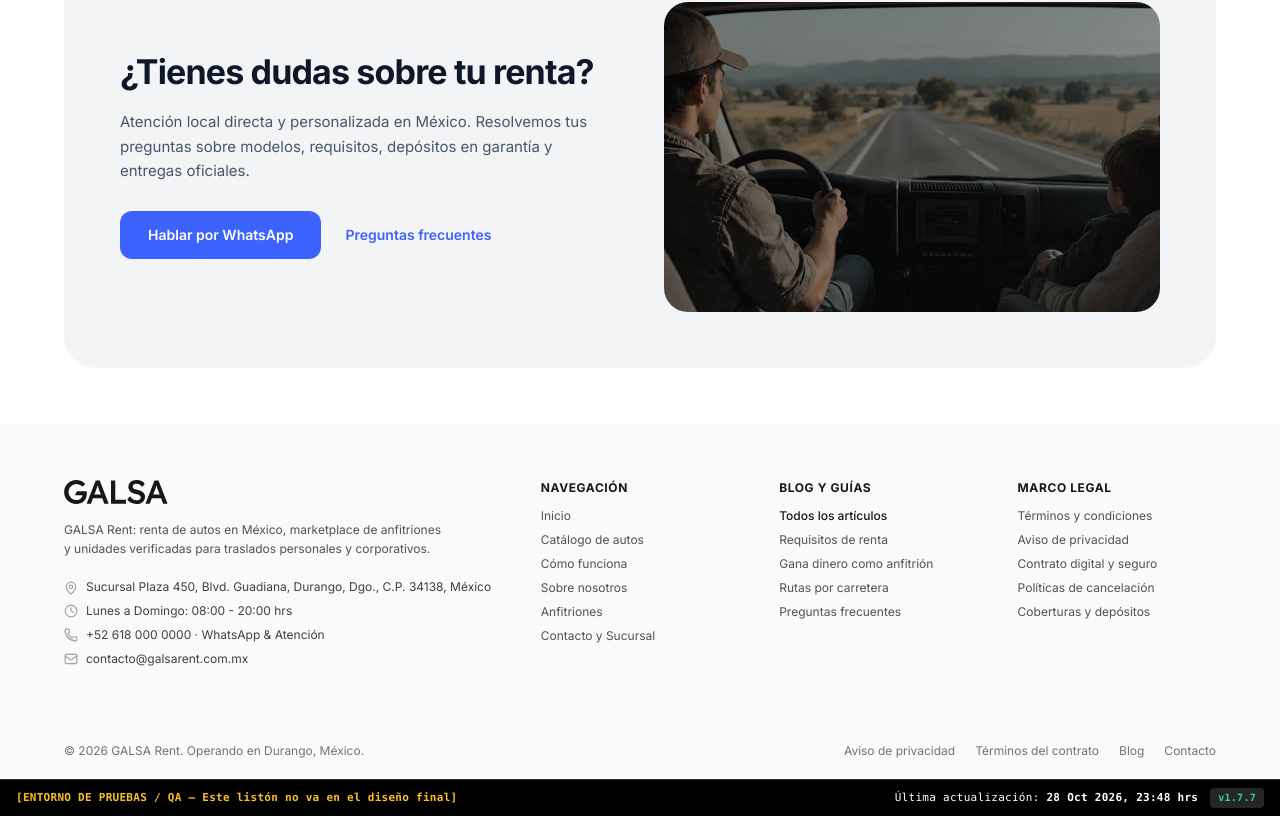
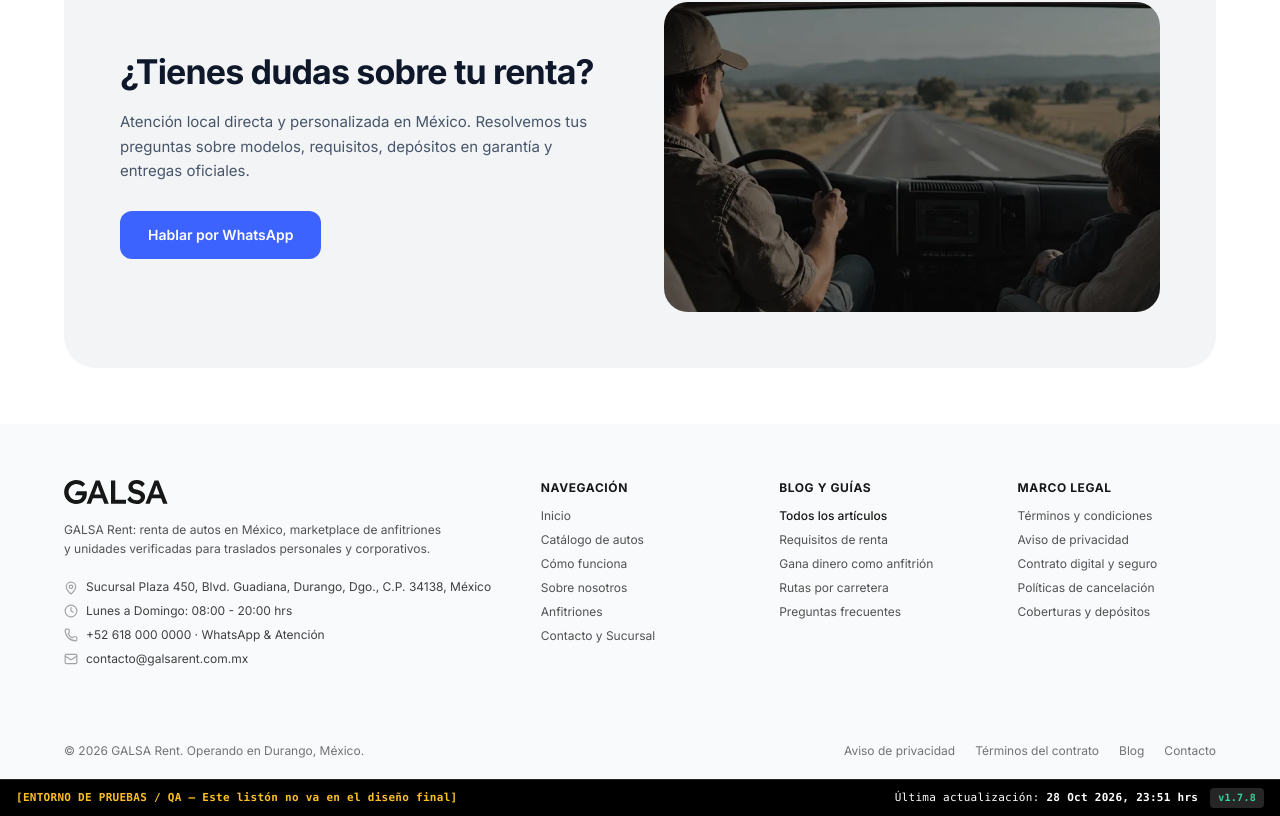
Before and after one commit to srcarlosdamian/galsa-rent, a React (Vite) app: page / in a window 1280 px wide. Shown: the part 5958-6774 px from the top of the page. Built offline with nearby package versions, Linux system fonts and the light colour scheme; no server answers; a web font is replaced by a local one.

Commit message:
fix(final-cta): remove secondary FAQ link and leave only single WhatsApp CTA

```diff
--- a/src/components/FinalCtaSection.tsx
+++ b/src/components/FinalCtaSection.tsx
@@ -42,8 +42,8 @@ export const FinalCtaSection: React.FC<FinalCtaSectionProps> = ({ onNavigate })
                 Atención local directa y personalizada en México. Resolvemos tus preguntas sobre modelos, requisitos, depósitos en garantía y entregas oficiales.
               </p>
 
-              {/* Botón CTA Hablar por WhatsApp sin icono */}
-              <div className="pt-2 flex flex-wrap items-center gap-4 sm:gap-6">
+              {/* Botón CTA único: Hablar por WhatsApp sin icono */}
+              <div className="pt-2">
                 <a
                   href="https://wa.me/526181234567?text=Hola%20GALSA%20Rent%2C%20tengo%20dudas%20sobre%20la%20renta%20de%20un%20auto"
                   target="_blank"
@@ -52,14 +52,6 @@ export const FinalCtaSection: React.FC<FinalCtaSectionProps> = ({ onNavigate })
                   className="inline-flex items-center justify-center text-white hover:brightness-110 active:scale-95 font-heading font-semibold text-sm px-7 py-3.5 rounded-xl transition-all shadow-none"
                 >
                   <span>Hablar por WhatsApp</span>
-                </a>
-
-                <a
-                  href="/faq"
-                  onClick={handleInfo}
-                  className="text-sm font-heading font-semibold text-[#3D63FF] hover:opacity-80 transition-opacity"
-                >
-                  Preguntas frecuentes
                 </a>
               </div>
             </div>
--- a/src/components/Footer.tsx
+++ b/src/components/Footer.tsx
@@ -118,8 +118,8 @@ export const Footer: React.FC<FooterProps> = ({ onNavigate }) => {
         <div className="max-w-7xl mx-auto flex flex-col sm:flex-row items-center justify-between gap-1 text-neutral-400">
           <span className="text-amber-400 font-semibold">[ENTORNO DE PRUEBAS / QA — Este listón no va en el diseño final]</span>
           <div className="flex items-center gap-3 text-white">
-            <span>Última actualización: <strong>28 Oct 2026, 23:48 hrs</strong></span>
-            <span className="bg-neutral-800 text-emerald-400 px-2 py-0.5 rounded text-[10px] font-bold">v1.7.7</span>
+            <span>Última actualización: <strong>28 Oct 2026, 23:51 hrs</strong></span>
+            <span className="bg-neutral-800 text-emerald-400 px-2 py-0.5 rounded text-[10px] font-bold">v1.7.8</span>
           </div>
         </div>
       </div>
```
